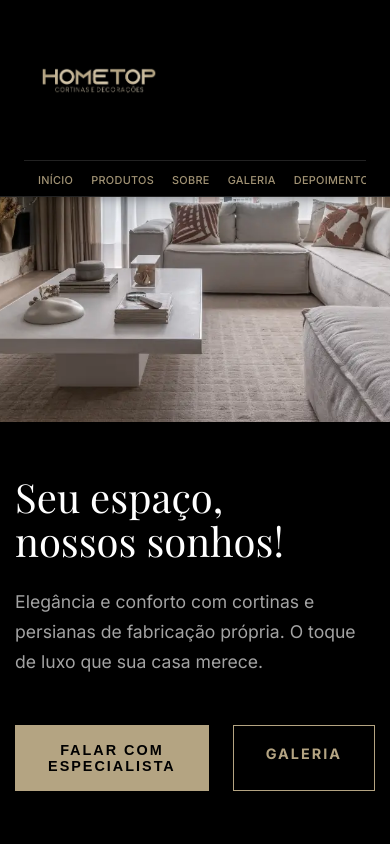
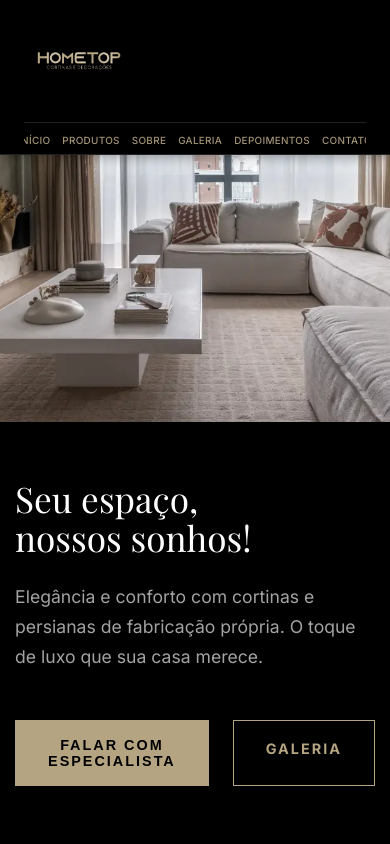
Before and after one commit to cadu696/landing-page-home-decor, a website: page index.html in a window 390 px wide. Shown: the top 844 px of the page. Drawn offline with nearby package versions, Linux system fonts and the light colour scheme; no server answers; a web font is replaced by a local one.

Commit message:
fix: compact mobile header with inline nav for all screen sizes ≤991px
- Extend mobile nav breakpoint from 767px to 991px so tablets also get compact header
- Logo 100px on mobile/tablet, 110px on small phones
- Nav links centered in horizontal scrollable bar
- Add extra breakpoint at 480px for smaller devices
- Cache-bust CSS link

Co-Authored-By: Claude Opus 4.6 <noreply@anthropic.com>

```diff
--- a/assets/css/style.css
+++ b/assets/css/style.css
@@ -962,32 +962,26 @@ ul {
     /* Cinza mais escuro para copyright */
 }
 
-/* Navegação Mobile */
-@media (max-width: 767px) {
-    :root {
-        --header-height: 85px;
-    }
-
+/* Navegação Mobile + Tablet */
+@media (max-width: 991px) {
     .header {
         height: auto;
     }
 
     .header__container {
         flex-wrap: wrap;
-        padding-top: 6px;
+        padding-top: 0;
         padding-bottom: 0;
-        min-height: 44px;
+        align-items: center;
     }
 
     .logo {
-        width: 150px;
+        width: 100px;
+        height: auto;
+        padding: 6px 0;
     }
 
-    .hero__title {
-        font-size: 2.5rem;
-    }
-
-    /* Nav sempre visível no mobile — barra horizontal scrollável */
+    /* Nav sempre visível — barra horizontal compacta */
     .nav {
         order: 3;
         width: 100%;
@@ -995,8 +989,8 @@ ul {
         -webkit-overflow-scrolling: touch;
         scrollbar-width: none;
         border-top: 1px solid #222;
-        padding: 4px 0;
-        margin-top: 4px;
+        padding: 2px 0;
+        margin: 0;
     }
 
     .nav::-webkit-scrollbar {
@@ -1006,18 +1000,18 @@ ul {
     .nav__list {
         flex-direction: row;
         flex-wrap: nowrap;
-        gap: 2px;
-        justify-content: flex-start;
-        padding: 0 6px;
+        gap: 0;
+        justify-content: center;
+        padding: 0 4px;
     }
 
     .nav__link {
         color: var(--color-accent);
-        font-size: 0.68rem;
+        font-size: 0.75rem;
         letter-spacing: 0.3px;
         white-space: nowrap;
-        padding: 5px 8px;
-        border-radius: 6px;
+        padding: 5px 10px;
+        border-radius: 4px;
         transition: background 0.2s;
     }
 
@@ -1032,6 +1026,31 @@ ul {
     /* Esconder hamburger — nav já está visível */
     .mobile-toggle {
         display: none !important;
+    }
+
+    /* Compensar header de duas linhas */
+    .hero {
+        padding-top: 68px;
+    }
+
+    section[id] {
+        scroll-margin-top: 68px;
+    }
+}
+
+/* Ajustes extra para celulares pequenos */
+@media (max-width: 480px) {
+    .logo {
+        width: 110px;
+    }
+
+    .nav__link {
+        font-size: 0.62rem;
+        padding: 3px 6px;
+    }
+
+    .hero__title {
+        font-size: 2.2rem;
     }
 }
 
--- a/index.html
+++ b/index.html
@@ -27,7 +27,7 @@
         rel="stylesheet">
 
     <!-- CSS -->
-    <link rel="stylesheet" href="assets/css/style.css?v=2">
+    <link rel="stylesheet" href="assets/css/style.css?v=10">
 </head>
 
 <body>
```
